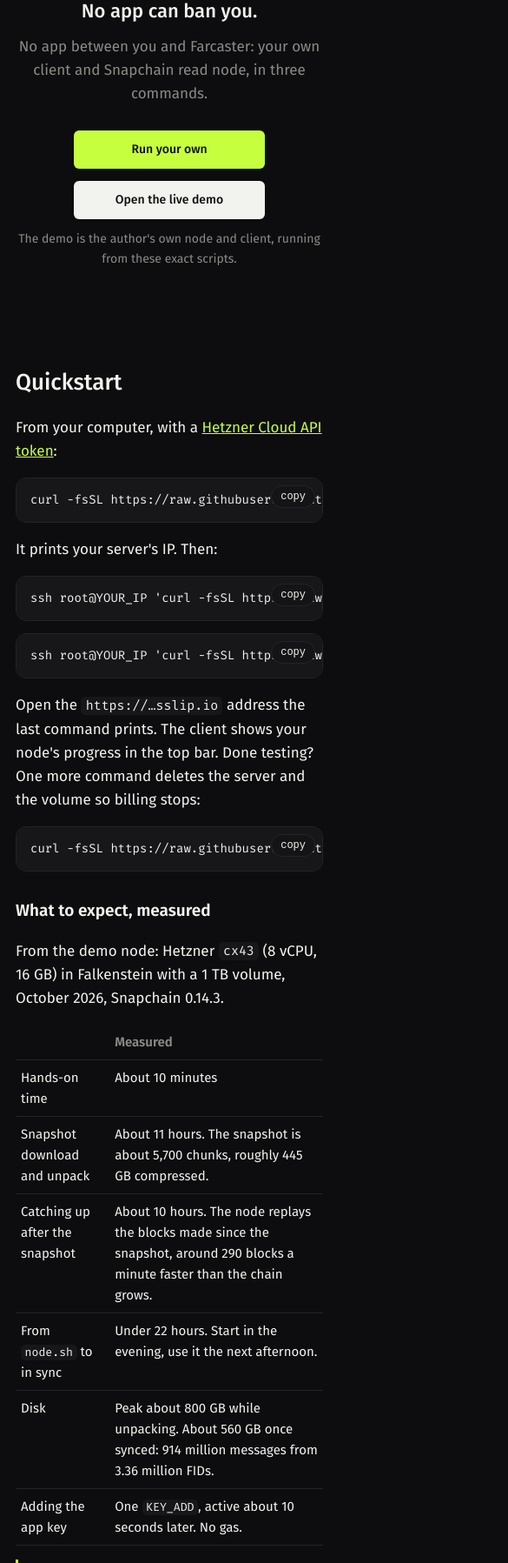
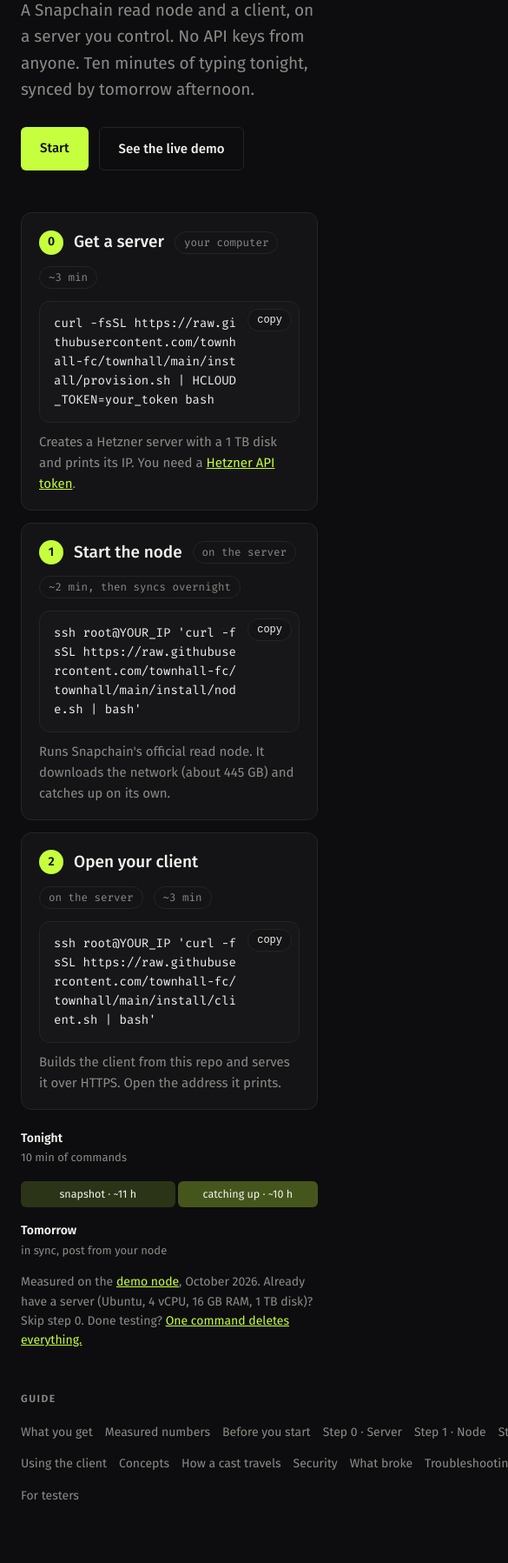
Before and after one commit to lexicon179/townhall, a plain HTML site: page site/index.html in a window 390 px wide. Shown: the part 203-2000 px from the top of the page at 87% size, 585 px wide, since content can reach past the window. Drawn offline with Linux system fonts and the light colour scheme.

Commit message:
site: clearer first screen (three step cards with where and how long, a timeline), guide with sidebar contents, measured numbers in place of estimates

```diff
--- a/site/index.html
+++ b/site/index.html
@@ -74,48 +74,88 @@ dl dt{font-weight:700;margin-top:14px}dl dd{margin:2px 0 0 0;color:var(--fg)}
 main{max-width:860px}
 p,li{max-width:66ch}
 footer{margin-top:70px;font-size:14px;color:var(--muted);border-top:1px solid var(--line);padding-top:16px}
+
+/* layout v2 */
+.hero{text-align:left;max-width:860px;margin:0 auto;padding:72px 24px 24px}
+.hero h1{font-size:clamp(38px,6.4vw,64px);line-height:1.04;font-weight:500;letter-spacing:-.02em;margin:0}
+.hero .sub{font-size:19px;color:var(--muted);margin:18px 0 0;max-width:56ch}
+.btns{display:flex;gap:12px;margin-top:28px;flex-wrap:wrap;justify-content:flex-start}
+.btns a{min-width:0;padding:12px 22px;border-radius:6px;font-size:15px;font-weight:500;text-decoration:none}
+.btns .p{background:var(--accent);color:var(--on-accent)}.btns .s{background:none;color:var(--fg);border:1px solid var(--line)}
+.qs{max-width:860px;margin:0 auto;padding:24px 24px 8px}
+.stepper{list-style:none;padding:0;margin:0;display:grid;gap:14px}
+.stepper li{border:1px solid var(--line);border-radius:12px;padding:18px 20px;background:var(--card)}
+.stepper .sh{display:flex;align-items:center;gap:12px;flex-wrap:wrap}
+.stepper .n{width:28px;height:28px;border-radius:50%;background:var(--accent);color:var(--on-accent);display:grid;place-items:center;font-weight:600;font-size:14px;flex:none}
+.stepper h3{margin:0;font-size:19px;font-weight:500}
+.stepper .where,.stepper .dur{font-size:12.5px;color:var(--muted);border:1px solid var(--line);border-radius:999px;padding:2px 10px;font-family:"Fira Mono",ui-monospace,monospace}
+.stepper .dur{margin-left:auto}
+.stepper pre{margin:14px 0 10px;white-space:pre-wrap;word-break:break-all}
+.stepper p{margin:0;color:var(--muted);font-size:15px}
+.timeline{display:grid;grid-template-columns:auto 1fr auto;gap:16px;align-items:center;margin:22px 0 10px;font-size:14px}
+.timeline b{display:block;font-weight:600}.timeline span{color:var(--muted);font-size:13px}
+.timeline .bar{display:flex;gap:3px;height:30px}
+.timeline .bar span{display:flex;align-items:center;justify-content:center;border-radius:6px;background:color-mix(in srgb,var(--accent) 16%,transparent);color:var(--fg);font-size:12.5px;white-space:nowrap;overflow:hidden}
+.timeline .bar span+span{background:color-mix(in srgb,var(--accent) 30%,transparent)}
+.layout{max-width:1120px;margin:0 auto;display:grid;grid-template-columns:200px minmax(0,1fr);gap:48px;padding:0 24px}
+.layout main{max-width:740px;margin:0;padding:24px 0 120px}
+.toc{position:sticky;top:70px;align-self:start;display:flex;flex-direction:column;gap:2px;padding-top:56px;font-size:14px}
+.toc b{font-size:12px;letter-spacing:.12em;text-transform:uppercase;color:var(--muted);margin-bottom:8px}
+.toc a{color:var(--muted);text-decoration:none;padding:4px 0}.toc a:hover{color:var(--fg)}
+@media (max-width:900px){.layout{grid-template-columns:1fr;gap:0}.toc{position:static;padding-top:24px;flex-direction:row;flex-wrap:wrap;gap:6px 14px}.toc b{width:100%}}
+@media (max-width:600px){.timeline{grid-template-columns:1fr}.stepper .dur{margin-left:0}.hero{padding-top:44px}}
+footer{max-width:1120px;margin:0 auto;padding:16px 24px 40px}
 </style>
 </head>
 <body>
 <nav class="top">
   <a class="wm" href="#"><svg viewBox="0 0 100 100" aria-hidden="true"><rect width="100" height="100" fill="#c6ff3d"/><g transform="translate(10 8) scale(.8)"><path d="M16 32 L22 6 L38 24 H62 L78 6 L84 32 V76 Q84 92 68 92 H32 Q16 92 16 76 Z" fill="#0d0d0f"/><path d="M20 42 L50 50 L80 42 V54 L50 62 L20 54 Z" fill="#c6ff3d"/><path d="M30 50 L42 53 V56 L30 53 Z M70 50 L58 53 V56 L70 53 Z" fill="#0d0d0f"/><rect x="28" y="70" width="44" height="12" rx="3" fill="#c6ff3d"/><path d="M36 70 L40 77 L44 70 Z M56 70 L60 77 L64 70 Z" fill="#0d0d0f"/></g></svg>TOWNHALL</a>
-  <span class="links"><a href="#quickstart">Quickstart</a><a href="#concepts">Concepts</a><a href="#writes">How a cast travels</a><a href="#security">Security</a><a href="#trouble">Troubleshooting</a><a href="https://github.com/townhall-fc/townhall">GitHub</a></span>
+  <span class="links"><a href="#quickstart">Quickstart</a><a href="#guide">Guide</a><a href="https://app.townhallfc.xyz">Live demo</a><a href="https://github.com/townhall-fc/townhall">GitHub</a></span>
   <button class="theme" type="button" aria-label="Switch light or dark theme"></button>
 </nav>
+
+<header class="hero">
+  <h1>Your own Farcaster,<br>in three commands.</h1>
+  <p class="sub">A Snapchain read node and a client, on a server you control. No API keys from anyone. Ten minutes of typing tonight, synced by tomorrow afternoon.</p>
+  <div class="btns"><a class="p" href="#quickstart">Start</a><a class="s" href="https://app.townhallfc.xyz">See the live demo</a></div>
+</header>
+
+<section id="quickstart" class="qs">
+  <ol class="stepper">
+    <li>
+      <div class="sh"><span class="n">0</span><h3>Get a server</h3><span class="where">your computer</span><span class="dur">~3 min</span></div>
+      <pre><code>curl -fsSL https://raw.githubusercontent.com/townhall-fc/townhall/main/install/provision.sh | HCLOUD_TOKEN=your_token bash</code></pre>
+      <p>Creates a Hetzner server with a 1 TB disk and prints its IP. You need a <a href="#before">Hetzner API token</a>.</p>
+    </li>
+    <li>
+      <div class="sh"><span class="n">1</span><h3>Start the node</h3><span class="where">on the server</span><span class="dur">~2 min, then syncs overnight</span></div>
+      <pre><code>ssh root@YOUR_IP 'curl -fsSL https://raw.githubusercontent.com/townhall-fc/townhall/main/install/node.sh | bash'</code></pre>
+      <p>Runs Snapchain's official read node. It downloads the network (about 445 GB) and catches up on its own.</p>
+    </li>
+    <li>
+      <div class="sh"><span class="n">2</span><h3>Open your client</h3><span class="where">on the server</span><span class="dur">~3 min</span></div>
+      <pre><code>ssh root@YOUR_IP 'curl -fsSL https://raw.githubusercontent.com/townhall-fc/townhall/main/install/client.sh | bash'</code></pre>
+      <p>Builds the client from this repo and serves it over HTTPS. Open the address it prints.</p>
+    </li>
+  </ol>
+  <div class="timeline" aria-label="Timeline of the demo node">
+    <div><b>Tonight</b><span>10 min of commands</span></div>
+    <div class="bar"><span style="flex:11">snapshot · ~11 h</span><span style="flex:10">catching up · ~10 h</span></div>
+    <div><b>Tomorrow</b><span>in sync, post from your node</span></div>
+  </div>
+  <p class="small">Measured on the <a href="https://app.townhallfc.xyz">demo node</a>, October 2026. Already have a server (Ubuntu, 4 vCPU, 16 GB RAM, 1 TB disk)? Skip step 0. Done testing? <a href="#cost">One command deletes everything.</a></p>
+</section>
+
+<div class="layout">
+<aside class="toc" id="guide">
+  <b>Guide</b>
+  <a href="#what">What you get</a><a href="#expect">Measured numbers</a><a href="#before">Before you start</a>
+  <a href="#step0">Step 0 · Server</a><a href="#step1">Step 1 · Node</a><a href="#step2">Step 2 · Client</a>
+  <a href="#use">Using the client</a><a href="#concepts">Concepts</a><a href="#writes">How a cast travels</a>
+  <a href="#security">Security</a><a href="#broke">What broke</a><a href="#trouble">Troubleshooting</a>
+  <a href="#cost">Cost &amp; cleanup</a><a href="#testers">For testers</a>
+</aside>
 <main>
-
-<div class="hero">
-<h1>townhall</h1>
-<p class="tag">No app can ban you.</p>
-<p class="sub">No app between you and Farcaster: your own client and Snapchain read node, in three commands.</p>
-<div class="btns"><a class="p" href="#quickstart">Run your own</a><a class="s" href="https://app.townhallfc.xyz">Open the live demo</a></div>
-<p class="small" style="margin-top:12px">The demo is the author's own node and client, running from these exact scripts.</p>
-</div>
-
-<h2 id="quickstart">Quickstart</h2>
-<p>From your computer, with a <a href="#before">Hetzner Cloud API token</a>:</p>
-<pre><code>curl -fsSL https://raw.githubusercontent.com/townhall-fc/townhall/main/install/provision.sh | HCLOUD_TOKEN=your_token bash</code></pre>
-<p>It prints your server's IP. Then:</p>
-<pre><code>ssh root@YOUR_IP 'curl -fsSL https://raw.githubusercontent.com/townhall-fc/townhall/main/install/node.sh | bash'</code></pre>
-<pre><code>ssh root@YOUR_IP 'curl -fsSL https://raw.githubusercontent.com/townhall-fc/townhall/main/install/client.sh | bash'</code></pre>
-<p>Open the <code>https://…sslip.io</code> address the last command prints. The client shows your node's progress in the top bar. Done testing? One more command deletes the server and the volume so billing stops:</p>
-<pre><code>curl -fsSL https://raw.githubusercontent.com/townhall-fc/townhall/main/install/destroy.sh | HCLOUD_TOKEN=your_token bash</code></pre>
-
-<h3 id="expect">What to expect, measured</h3>
-<p>From the demo node: Hetzner <code>cx43</code> (8 vCPU, 16 GB) in Falkenstein with a 1 TB volume, October 2026, Snapchain 0.14.3.</p>
-<table>
-  <tr><th></th><th>Measured</th></tr>
-  <tr><td>Hands-on time</td><td>About 10 minutes</td></tr>
-  <tr><td>Snapshot download and unpack</td><td>About 11 hours. The snapshot is about 5,700 chunks, roughly 445 GB compressed.</td></tr>
-  <tr><td>Catching up after the snapshot</td><td>About 10 hours. The node replays the blocks made since the snapshot, around 290 blocks a minute faster than the chain grows.</td></tr>
-  <tr><td>From <code>node.sh</code> to in sync</td><td>Under 22 hours. Start in the evening, use it the next afternoon.</td></tr>
-  <tr><td>Disk</td><td>Peak about 800 GB while unpacking. About 560 GB once synced: 914 million messages from 3.36 million FIDs.</td></tr>
-  <tr><td>Adding the app key</td><td>One <code>KEY_ADD</code>, active about 10 seconds later. No gas.</td></tr>
-</table>
-<div class="note">Already have a server (any provider, Ubuntu 22.04 or 24.04, 4 vCPU, 16 GB RAM, 2 TB disk)? Skip the first command and run the other two on it.</div>
-<p class="small">Prefer to read before you run? Every script is short and commented: <a href="https://github.com/townhall-fc/townhall/tree/main/install">install/</a>. The client is built from source on your server, so what runs is what is in the repo.</p>
-
-<figure class="shotwrap"><img src="img/app-feed.webp" width="390" height="844" alt="townhall on a phone: home feed read from your own node, with a cast being written"><figcaption>The client. Screenshot from the test build; live screens coming once the demo node is synced.</figcaption></figure>
 
 <h2 id="what">What you get</h2>
 <div class="scroll"><svg class="diagram" viewBox="0 0 720 315" role="img" aria-label="Your browser talks only to your server. Your server runs the client and a Snapchain read node. The read node syncs blocks from the network and relays your messages to validators. FIDs live on Optimism; app keys are added with a signed message, no transaction.">
@@ -138,6 +178,18 @@ footer{margin-top:70px;font-size:14px;color:var(--muted);border-top:1px solid va
   <li><b>Your own app key.</b> The client signs with a key that belongs to you and that you added to your account yourself. Nobody in the middle can post for you, hide your feed or block your writes, as long as your node is up.</li>
 </ul>
 
+<h2 id="expect">Measured numbers</h2>
+<p>From the demo node: Hetzner <code>cx43</code> (8 vCPU, 16 GB) in Falkenstein with a 1 TB volume, October 2026, Snapchain 0.14.3.</p>
+<table>
+  <tr><th></th><th>Measured</th></tr>
+  <tr><td>Hands-on time</td><td>About 10 minutes</td></tr>
+  <tr><td>Snapshot download and unpack</td><td>About 11 hours. The snapshot is about 5,700 chunks, roughly 445 GB compressed.</td></tr>
+  <tr><td>Catching up after the snapshot</td><td>About 10 hours. The node replays the blocks made since the snapshot, around 290 blocks a minute faster than the chain grows.</td></tr>
+  <tr><td>From <code>node.sh</code> to in sync</td><td>Under 22 hours. Start in the evening, use it the next afternoon.</td></tr>
+  <tr><td>Disk</td><td>Peak about 800 GB while unpacking. About 560 GB once synced: 914 million messages from 3.36 million FIDs.</td></tr>
+  <tr><td>Adding the app key</td><td>One <code>KEY_ADD</code>, active about 10 seconds later. No gas.</td></tr>
+</table>
+
 <h2 id="before">Before you start</h2>
 <table>
   <tr><th>You need</th><th>Why</th><th>How</th></tr>
@@ -154,7 +206,7 @@ footer{margin-top:70px;font-size:14px;color:var(--muted);border-top:1px solid va
   <li>Uses your SSH key (<code>~/.ssh/id_ed25519.pub</code>, created if missing) and uploads it to Hetzner, so only you can log in.</li>
   <li>Picks the cheapest server type in the location with at least 4 vCPU and 16 GB RAM.</li>
   <li>Creates a firewall that only opens SSH (22), HTTP/HTTPS for your client (80, 443) and UDP 3382, the port Snapchain nodes use to talk to each other.</li>
-  <li>Creates the server with Ubuntu 24.04 and attaches a 2,000 GB volume for the node's data.</li>
+  <li>Creates the server with Ubuntu 24.04 and attaches a volume for the node's data: 2 TB if your account allows it, otherwise the largest it allows. 1 TB is enough (see <a href="#expect">measured</a>).</li>
   <li>Waits until it can SSH in, then prints the next two commands with your IP filled in.</li>
 </ol>
 <p class="small">Options: <code>LOCATION=nbg1</code>, <code>SERVER_TYPE=…</code>, <code>VOLUME_GB=…</code>. A server is billed while it exists, see <a href="#cost">cost &amp; cleanup</a>.</p>
@@ -163,14 +215,18 @@ footer{margin-top:70px;font-size:14px;color:var(--muted);border-top:1px solid va
 <pre><code>ssh root@YOUR_IP 'curl -fsSL https://raw.githubusercontent.com/townhall-fc/townhall/main/install/node.sh | bash'</code></pre>
 <ol>
   <li>Installs Docker.</li>
-  <li>Finds the disk with the most free space (your 2 TB volume) and puts the node there.</li>
+  <li>Finds the disk with the most free space (your volume) and puts the node there.</li>
   <li>Downloads the <b>official</b> <code>docker-compose.mainnet.yml</code> and <code>validators.toml</code> from the latest <a href="https://github.com/farcasterxyz/snapchain/releases">Snapchain release</a>, unchanged. That file already configures a read node (<code>read_node = true</code>).</li>
   <li>Starts the node. It first downloads a snapshot of the network, then replays recent blocks from peers until it catches up.</li>
-  <li>Starts a small <b>snapshot guard</b>. On first start the node keeps every downloaded snapshot file until the very end, which is why the docs ask for 2 TB. The guard deletes each file as soon as the node has finished with it, so the first sync should peak around 850 GB instead of about 1.5 TB (our estimate from the snapshot sizes in October 2026). It stops by itself when the sync is done.</li>
+  <li>Starts a small <b>snapshot guard</b>. On first start the node keeps every downloaded snapshot file until the very end, which is why the docs ask for 2 TB. The guard deletes each file as soon as the node has finished with it, so the first sync peaked at about 800 GB on the demo node instead of about 1.5 TB. It stops by itself when the sync is done.</li>
   <li>Installs <code>townhall-status</code>, a one-word command that shows how far behind each shard is.</li>
 </ol>
-<!-- REAL_STATUS_OUTPUT: paste output from the live run here -->
-<p>It prints one line per shard with its height and how many blocks it is behind. The node is in sync when every shard is within a few blocks.</p>
+<pre><code>$ ssh root@YOUR_IP townhall-status
+shard 0: height 48485756  blocks behind: 1
+shard 1: height 49161526  blocks behind: 0
+shard 2: height 48996914  blocks behind: 1
+In sync when every 'blocks behind' is in the single digits.</code></pre>
+<p>That is the demo node once synced. While it is still catching up, "blocks behind" counts down; on the demo node it took about 10 hours from tens of thousands to single digits.</p>
 <p>The node answers on port 3381 with Snapchain's HTTP API. Try it on the server: <code>curl -s localhost:3381/v1/castsByFid?fid=1 | jq '.messages[0].data.castAddBody.text'</code></p>
 
 <h2 id="step2">Step 2 · Create your client</h2>
@@ -299,10 +355,11 @@ footer{margin-top:70px;font-size:14px;color:var(--muted);border-top:1px solid va
 </ol>
 <p class="small">Never send your recovery phrase or Hetzner token to anyone, the author included. If you were reimbursed for server costs or your time, say so in your post.</p>
 
+</main>
+</div>
 <footer>
   MIT licensed · <a href="https://github.com/townhall-fc/townhall">github.com/townhall-fc/townhall</a> · Built on the open Farcaster protocol and Snapchain. Sources: <a href="https://docs.farcaster.xyz/learn/architecture/overview">architecture</a>, <a href="https://snapchain.farcaster.xyz/guides/running-a-node">running a node</a>, <a href="https://docs.neynar.com/snapchain/httpapi/httpapi">HTTP API</a>.
 </footer>
-</main>
 <script>
 document.querySelectorAll('pre').forEach(function (pre) {
   var b = document.createElement('button'); b.className = 'copy'; b.textContent = 'copy';
```
